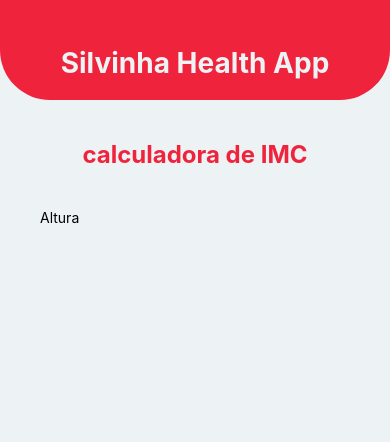
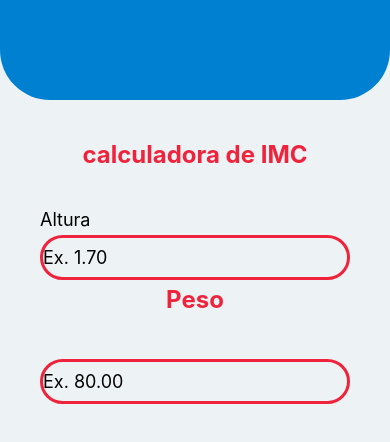
Before and after one commit to lariesther/SilvinhaHeathApp, a React Native app in the folder SilvinhaHealthApp/: screen / in a window 390 px wide. Shown: the top 442 px of the page. Built offline with nearby package versions, Linux system fonts and the light colour scheme.

Commit message:
trabalhando

```diff
--- a/SilvinhaHealthApp/App.js
+++ b/SilvinhaHealthApp/App.js
@@ -1,5 +1,5 @@
 import { StatusBar } from 'expo-status-bar';
-import { SafeAreaView, StyleSheet, Text, View } from 'react-native';
+import { SafeAreaView, StyleSheet, Text, View, TextInput } from 'react-native';
 
 export default function App() {
   return (
@@ -7,10 +7,24 @@
       <View style={styles.titleBox}>
         <Text style={styles.titleText}>Silvinha Health App</Text>
       </View>
+
       <View style={styles.content}>
         <Text style={styles.subTitle}>calculadora de IMC</Text>
         <View>
           <Text style={styles.label}>Altura</Text>
+           <TextInput
+           style={ styles.input}
+           placeholder='Ex. 1.70'
+           keyboardType='numeric'
+           />
+           </View>
+           <View style={{Margintop: 25 }}>
+        <Text style={styles.subTitle}>Peso</Text>
+           <TextInput
+           style={ styles.input}
+           placeholder='Ex. 80.00'
+           keyboardType='numeric'
+           />
 
           </View>
      </View>
@@ -28,13 +42,13 @@
     alignItems:'center',
     justifyContent: 'flex-end',
     height: 100,
-    backgroundColor: '#ef233c',
+    backgroundColor: '#0080d0',
     borderBottomStartRadius: 50,
     borderBottomEndRadius: 50,
   },
   titleText:
   {
-    color: '#edf2f4',
+    color: '#0080D0',
     fontSize: 28,
     fontWeight: 'bold',
     marginBottom: 20,
@@ -52,5 +66,21 @@
     fontWeight: 'bold',
     marginBottom: 40,
   },
+  label:{
+    color:'#000',
+    fontSize: 18,
+
+  },
+  input:{
+    height: 45,
+    width:'100%',
+    fontSize: 18,
+    borderColor:'#ef233c',
+    borderWidth: 3,
+    marginVertical: 5,
+    borderRadius: 30
+
+
+  }
 
 });
```
